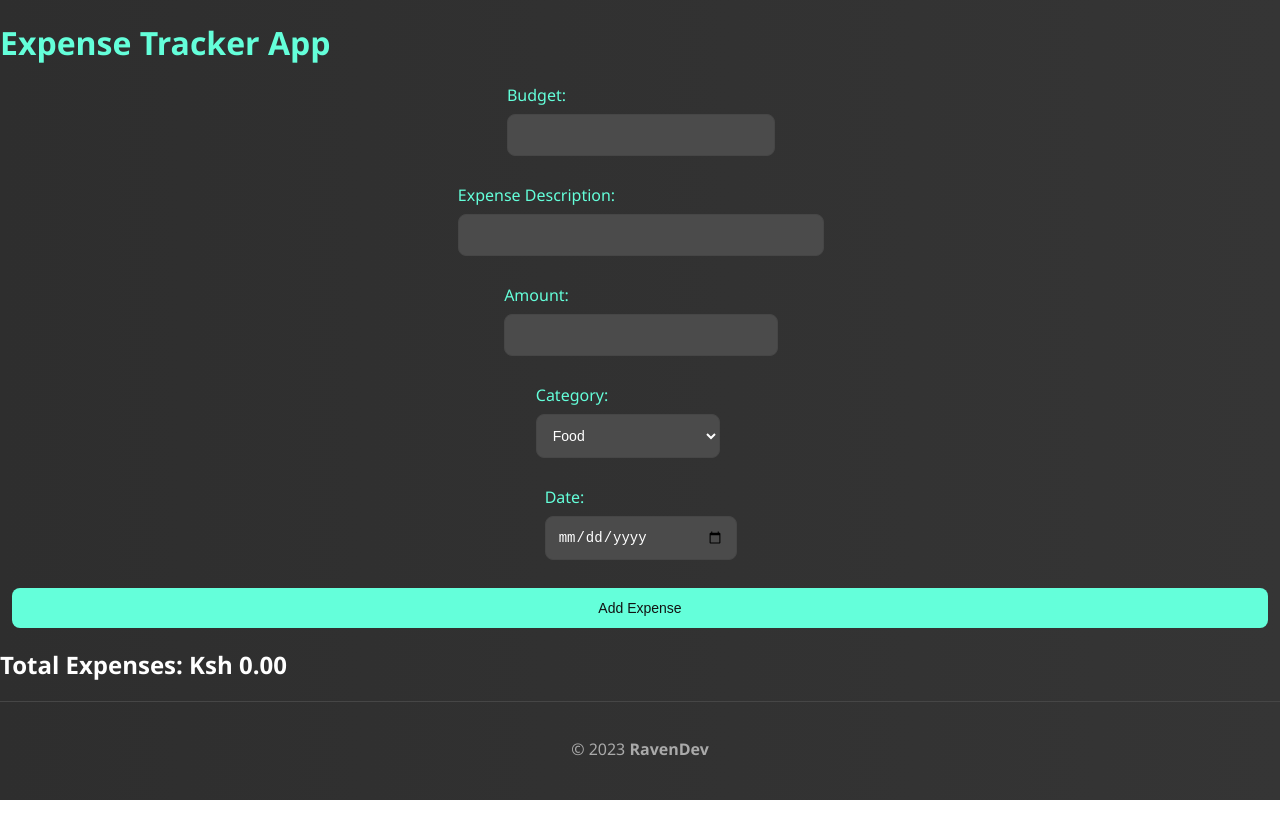
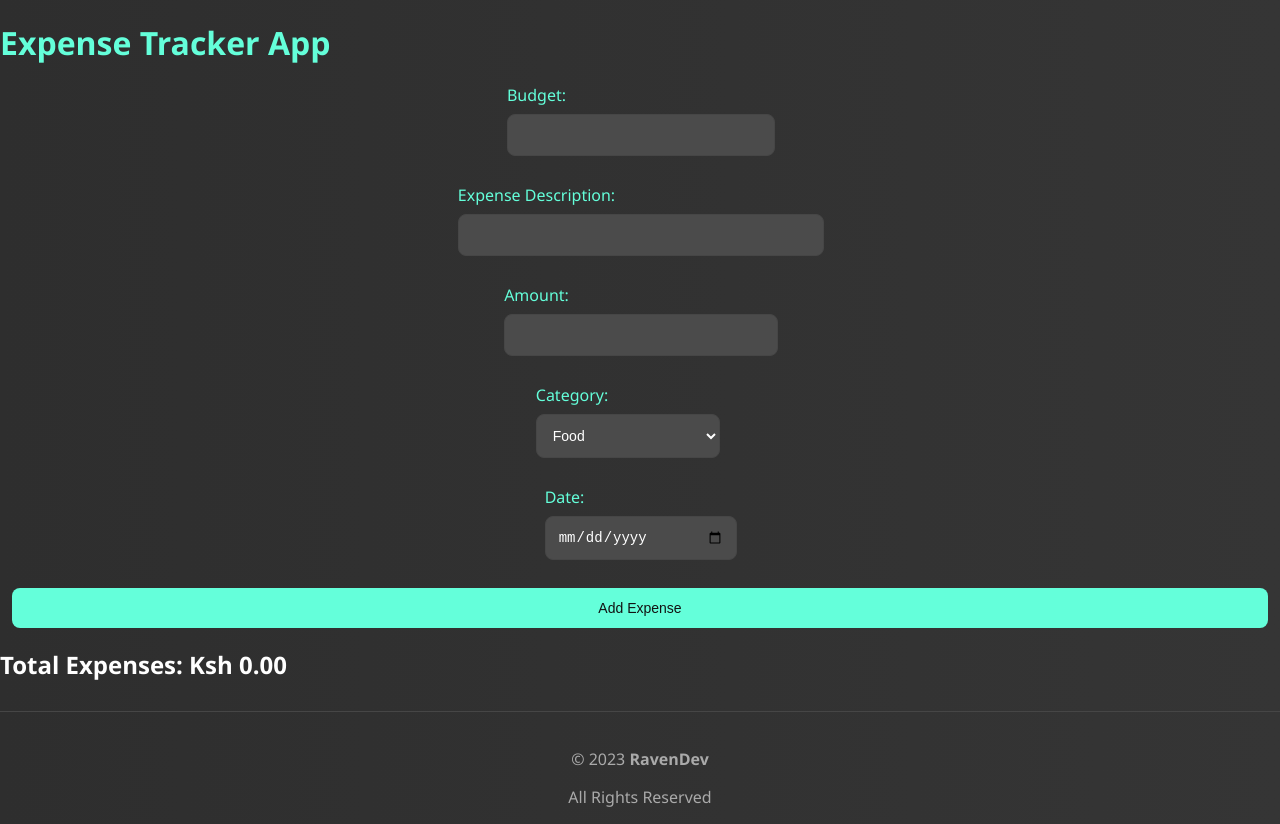
Before and after one commit to Ben1464/Expense-Tracker-app, a React (Create React App) app: page / in a window 1280 px wide. Before the commit the page ends 800 px from the top, so only its background shows below. Built offline with nearby package versions, Linux system fonts and the light colour scheme.

Commit message:
Dynamic footer dates

```diff
--- a/src/App.js
+++ b/src/App.js
@@ -1,4 +1,3 @@
-// App.js
 import React, { useState } from 'react';
 import ExpenseForm from './components/ExpenseForm';
 import ExpenseList from './components/ExpenseList';
--- a/src/components/ExpenseForm.js
+++ b/src/components/ExpenseForm.js
@@ -1,4 +1,3 @@
-// ExpenseForm.js
 import React, { useState } from 'react';
 
 const ExpenseForm = ({ onAddExpense }) => {
--- a/src/components/Footer.js
+++ b/src/components/Footer.js
@@ -1,10 +1,16 @@
 import React from 'react';
 
-const Footer = () => (
-  <footer style={{ marginTop: '20px', textAlign: 'center', color: '#aaa' }}>
-    <p>&copy; 2023 <b>RavenDev</b>  </p>
+const Footer = () => {
+  const getCurrentYear = () => {
+    return new Date().getFullYear();
+  };
 
-  </footer>
-);
+  return (
+    <footer>
+      <p>&copy; {getCurrentYear()} <b>RavenDev</b> </p>
+      <p>All Rights Reserved</p>
+    </footer>
+  );
+};
 
 export default Footer;
```
Also changed, not shown: src/components/ExpenseList.js (line endings or trailing spaces).
